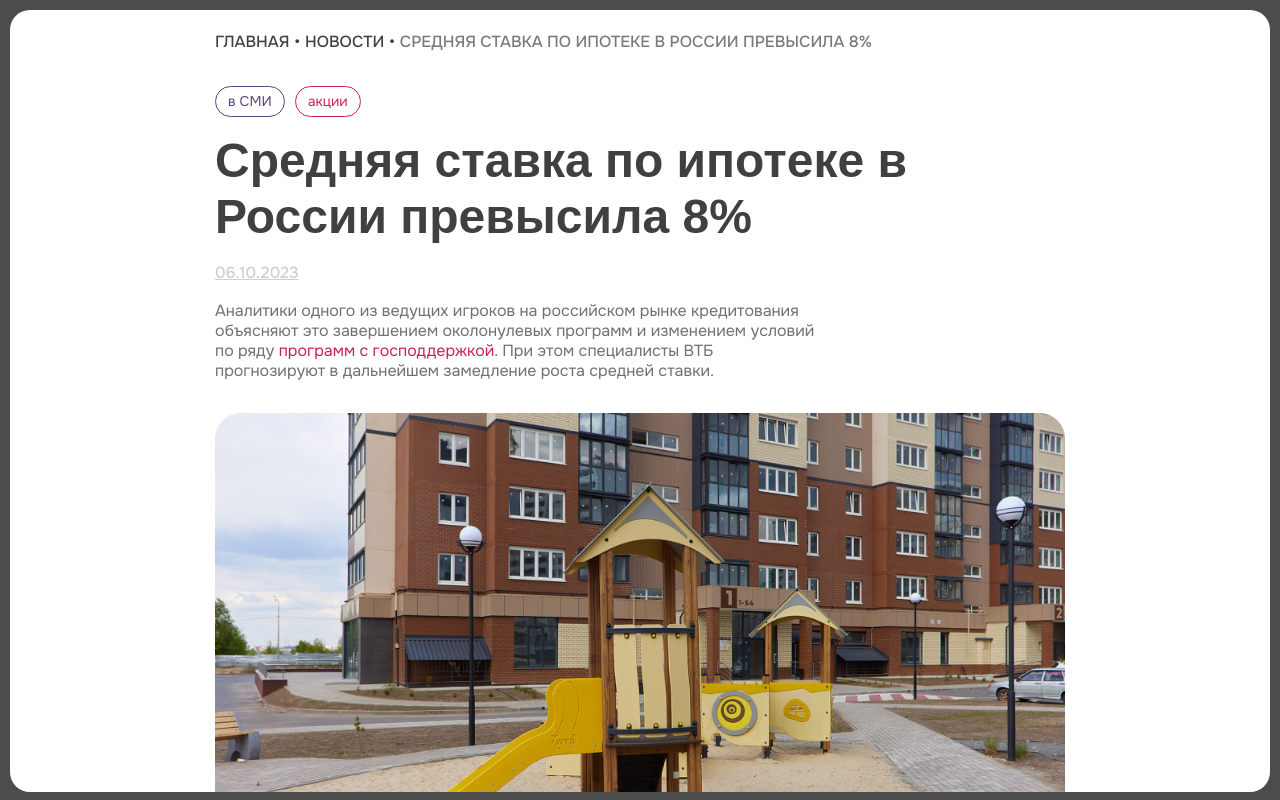
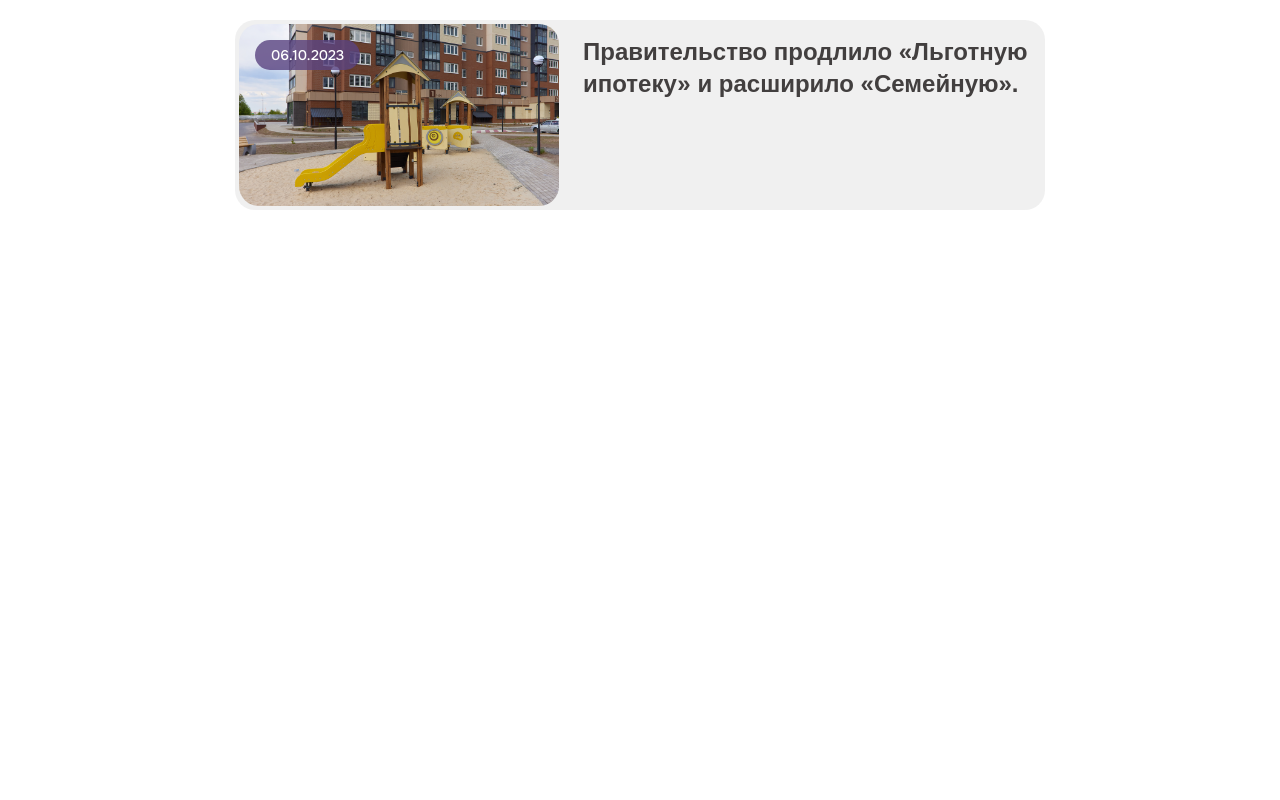
Before and after one commit to FUJIAWESOME/owl-test, a Vue app: page / in a window 1280 px wide. Built offline with nearby package versions, Linux system fonts and the light colour scheme; a web font is replaced by a local one.

Commit message:
add api requests

```diff
--- a/package.json
+++ b/package.json
@@ -11,6 +11,7 @@
     "format": "prettier --write src/"
   },
   "dependencies": {
+    "axios": "^1.6.8",
     "vue": "^3.4.21",
     "vue-router": "^4.3.0"
   },
--- a/src/App.vue
+++ b/src/App.vue
@@ -1,7 +1,8 @@
 <script setup>
 import NewsPopup from './components/NewsPopup.vue'
+import NewsCard from './components/NewsCard.vue'
 </script>
 
 <template>
-  <NewsPopup />
+  <router-view></router-view>
 </template>
--- a/src/assets/main.css
+++ b/src/assets/main.css
@@ -2,9 +2,29 @@
 @tailwind components;
 @tailwind utilities;
 
+@keyframes spin {
+  0% {
+    transform: rotate(0deg);
+  }
+
+  100% {
+    transform: rotate(360deg);
+  }
+}
+
 * {
   font-family: 'Onest', sans-serif;
   font-size: 16px;
+  line-height: 20px;
+}
+
+.news-container {
+  display: flex;
+  flex-direction: column;
+  gap: 10px;
+  padding: 20px;
+  width: 850px;
+  margin: 0 auto;
 }
 
 .overlay {
@@ -114,3 +134,16 @@
     font-size: 25px;
   }
 }
+
+.loader {
+  position: fixed;
+  top: 50%;
+  left: 50%;
+  transform: translate(-50%, -50%);
+  border: 16px solid #f3f3f3;
+  border-top: 16px solid #ca2250;
+  border-radius: 50%;
+  width: 80px;
+  height: 80px;
+  animation: spin 2s linear infinite;
+}
--- a/src/components/NewsBreadcrumbs.vue
+++ b/src/components/NewsBreadcrumbs.vue
@@ -1,10 +1,16 @@
+<script setup>
+defineProps({
+  currentNewsTitle: String
+})
+</script>
+
 <template>
   <ul class="breadcrumbs">
     <li>главная</li>
     <li class="breadcrumbs-dot">&bull;</li>
     <li>новости</li>
     <li class="breadcrumbs-dot">&bull;</li>
-    <li class="highlighted">Средняя ставка по ипотеке в России превысила 8%</li>
+    <li class="highlighted">{{ currentNewsTitle }}</li>
   </ul>
 </template>
 
--- a/src/components/NewsCard.vue
+++ b/src/components/NewsCard.vue
@@ -1,26 +1,36 @@
 <script setup>
 import NewsTags from './NewsTags.vue'
+import { RouterLink } from 'vue-router'
+
+defineProps({
+  title: String,
+  date: String,
+  imageUrl: String,
+  tags: Array,
+  code: String
+})
 </script>
 
 <template>
-  <div class="news-card">
+  <RouterLink :to="'/news/' + code"
+    ><div class="news-card">
       <div class="news-card__img-box">
-      <img class="news-card__img" src="/content.png" alt="content" />
-      <p class="news-card__date">06.10.2023</p>
+        <img class="news-card__img" :src="imageUrl" alt="content" />
+        <p class="news-card__date">{{ date }}</p>
       </div>
       <div class="news-card__info">
         <p class="news-card__title news-h2">
-        Правительство продлило «Льготную ипотеку» и расширило «Семейную».
+          {{ title }}
         </p>
-      <NewsTags />
+        <NewsTags :tags="tags" />
       </div>
     </div>
+  </RouterLink>
 </template>
 
 <style scoped>
 .news-card {
   display: flex;
-  /* gap: 24px; */
   position: relative;
   background-color: rgb(218, 218, 218, 0.4);
 
@@ -35,17 +45,17 @@ import NewsTags from './NewsTags.vue'
 }
 
 .news-card__img-box {
+  max-width: 320px;
   border-radius: 20px;
   overflow: hidden;
+
+  @media (max-width: 865px) {
+    max-width: 100%;
+  }
 }
 
 .news-card__img {
   transition: transform 0.3s ease;
-
-  @media (max-width: 865px) {
-    /* flex-direction: column; */
-    /* max-height: 400px; */
-  }
 }
 
 .news-card__title {
@@ -86,8 +96,6 @@ import NewsTags from './NewsTags.vue'
   display: flex;
   flex-direction: column;
   justify-content: space-between;
-  /* margin-top: 12px; */
-  /* margin-bottom: 12px; */
   padding: 12px 0;
   padding-left: 24px;
 
--- a/src/components/NewsPopup.vue
+++ b/src/components/NewsPopup.vue
@@ -1,43 +1,80 @@
 <script setup>
+import { ref, onMounted, watch } from 'vue'
+import { useRoute } from 'vue-router'
+
 import NewsCard from './NewsCard.vue'
 import NewsBreadcrumbs from './NewsBreadcrumbs.vue'
 import NewsTags from './NewsTags.vue'
+import axios from 'axios'
+
+const router = useRoute()
+
+defineProps({
+  slug: String
+})
+
+const responseData = ref({})
+const isLoading = ref(true)
+
+onMounted(async () => {
+  try {
+    const { data } = await axios.get(
+      `https://bsk-admin-test.testers-site.ru/api/news/${router.params.id}`
+    )
+    responseData.value = data.data.result
+    isLoading.value = false
+  } catch (error) {
+    console.log(error)
+  }
+})
+
+watch(router, async () => {
+  isLoading.value = true
+  try {
+    const { data } = await axios.get(
+      `https://bsk-admin-test.testers-site.ru/api/news/${router.params.id}`
+    )
+    responseData.value = data.data.result
+    isLoading.value = false
+  } catch (error) {
+    console.log(error)
+  }
+})
 </script>
 
 <template>
   <div class="overlay">
     <div class="popup">
       <div class="popup__content">
-        <NewsBreadcrumbs />
-        <NewsTags />
-        <h1 class="news-title">Средняя ставка по ипотеке в России превысила 8%</h1>
+        <div v-if="isLoading" class="loader"></div>
 
-        <p class="news-date">06.10.2023</p>
+        <div v-else>
+          <NewsBreadcrumbs :currentNewsTitle="responseData.title" />
+          <NewsTags :tags="responseData.tags" v-if="responseData.tags" />
+          <h1 class="news-title">{{ responseData.title }}</h1>
+          <p class="news-date">{{ responseData.date }}</p>
 
-        <p class="news-text">
-          Аналитики одного из ведущих игроков на российском рынке кредитования объясняют это
-          завершением околонулевых программ и изменением условий по ряду
-          <a class="link" href="#">программ с господдержкой</a>. При этом специалисты ВТБ
-          прогнозируют в дальнейшем замедление роста средней ставки.
-        </p>
+          <div v-for="(item, index) in responseData.content" :key="index">
+            <p v-if="item.type === 'text'" class="news-text">{{ item.content }}</p>
+            <img
+              v-else-if="item.type === 'mediaBlock'"
+              class="news-img"
+              :src="item.element.src"
+              alt="image-content"
+            />
+          </div>
 
-        <img class="news-img" src="/content.png" alt="content" />
+          <h2 class="news-h2">Следующая статья</h2>
 
-        <p class="news-text">
-          Если во втором полугодии прошлого года средняя ставка по ипотеке выросла до 7,38%, к концу
-          года упала до 6,65%, то с начала года она выросла: на 1,2 п.п. — в январе, на 0,19 п.п. —
-          в феврале и, по прогнозам ВТБ, на 0,26 п.п. — в марте. <br /><br />К концу первого
-          квартала средняя ставка по ипотеке достигла 8,3%. <br /><br />Самая низкая ставка сейчас
-          действует на рынке новостроек, благодаря программам господдержки. По оценке специалистов
-          ВТБ, ее мартовское значение составило 5,5%—5,7%. <br /><br />Растущая популярность
-          «Семейной ипотеки» в результате ее распространения на все семьи с двумя
-          несовершеннолетними детьми и адаптация участников рынка к новым условиям «ипотеки от
-          застройщика» помогут сбалансировать рынок первичной недвижимости.
-        </p>
-
-        <h2 class="news-h2">Следующая статья</h2>
-
-        <NewsCard />
+          <NewsCard
+            v-if="responseData.next"
+            :title="responseData.next.title"
+            :date="responseData.next.date"
+            :imageUrl="responseData.next.picture"
+            :tags="responseData.next.tags"
+            :code="responseData.next.code"
+          />
+        </div>
       </div>
     </div>
   </div>
--- a/src/components/NewsTags.vue
+++ b/src/components/NewsTags.vue
@@ -1,7 +1,15 @@
+<script setup>
+defineProps({
+  tags: Array
+})
+</script>
+
 <template>
   <div class="tags">
-    <div class="tag blue">в СМИ</div>
-    <div class="tag red">акции</div>
+    <div v-for="(tag, index) in tags" :key="index">
+      <div v-if="tag.values[0].color === 'blue'" class="tag blue">{{ tag.values[0].name }}</div>
+      <div v-else-if="tag.values[0].color === 'red'" class="tag red">{{ tag.values[0].name }}</div>
+    </div>
   </div>
 </template>
 
--- a/src/router/index.js
+++ b/src/router/index.js
@@ -1,5 +1,6 @@
 import { createRouter, createWebHistory } from 'vue-router'
 import HomeView from '../views/HomeView.vue'
+import NewsView from '../views/NewsView.vue'
 
 const router = createRouter({
   history: createWebHistory(import.meta.env.BASE_URL),
@@ -10,12 +11,9 @@ const router = createRouter({
       component: HomeView
     },
     {
-      path: '/about',
-      name: 'about',
-      // route level code-splitting
-      // this generates a separate chunk (About.[hash].js) for this route
-      // which is lazy-loaded when the route is visited.
-      component: () => import('../views/AboutView.vue')
+      path: '/news/:id',
+      name: 'news',
+      component: NewsView
     }
   ]
 })
--- a/src/views/AboutView.vue
+++ /dev/null
@@ -1,15 +0,0 @@
-<template>
-  <div class="about">
-    <h1>This is an about page</h1>
-  </div>
-</template>
-
-<style>
-/* @media (min-width: 1024px) {
-  .about {
-    min-height: 100vh;
-    display: flex;
-    align-items: center;
-  }
-} */
-</style>
--- a/src/views/HomeView.vue
+++ b/src/views/HomeView.vue
@@ -1,9 +1,14 @@
 <script setup>
-// import TheWelcome from '../components/TheWelcome.vue'
+import NewsCard from '../components/NewsCard.vue'
 </script>
 
 <template>
-  <main>
-    <!-- <TheWelcome /> -->
-  </main>
+  <div class="news-container">
+    <NewsCard
+      title="Правительство продлило «Льготную ипотеку» и расширило «Семейную»."
+      date="06.10.2023"
+      code="novogodnee-vesele-ot-kompanii-bsk-kak-proshla-yelkabsk-v-2023-godu"
+      imageUrl="/content.png"
+    />
+  </div>
 </template>
--- /dev/null
+++ b/src/views/NewsView.vue
@@ -0,0 +1,10 @@
+<script setup>
+// import { ref, onMounted } from 'vue'
+
+import NewsPopup from '../components/NewsPopup.vue'
+// import axios from 'axios'
+</script>
+
+<template>
+  <NewsPopup />
+</template>
```
Also changed, not shown: 1 other file (tests, documents, lock files or other folders). Lines whose indentation alone changed are shown as unchanged.
